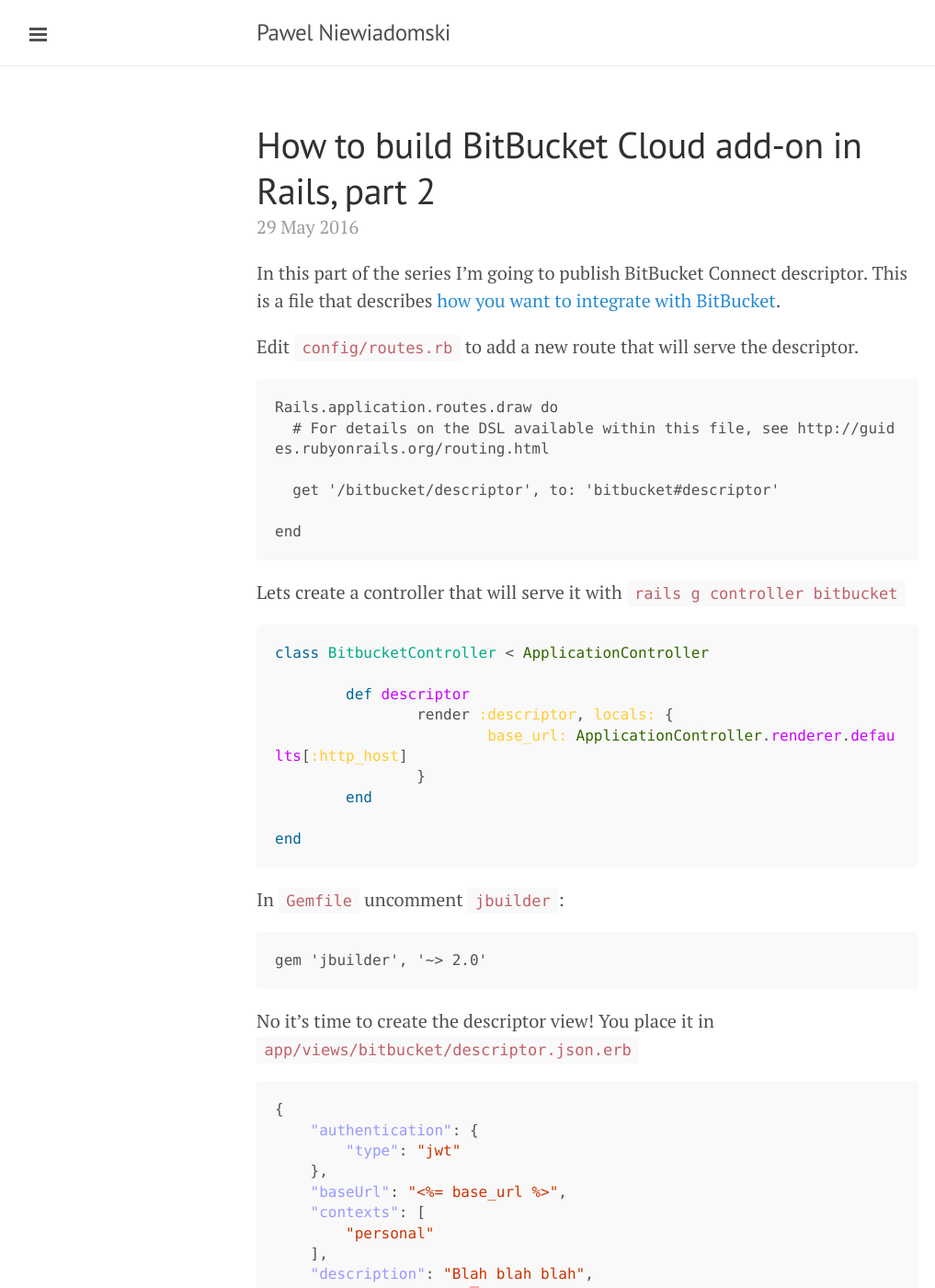
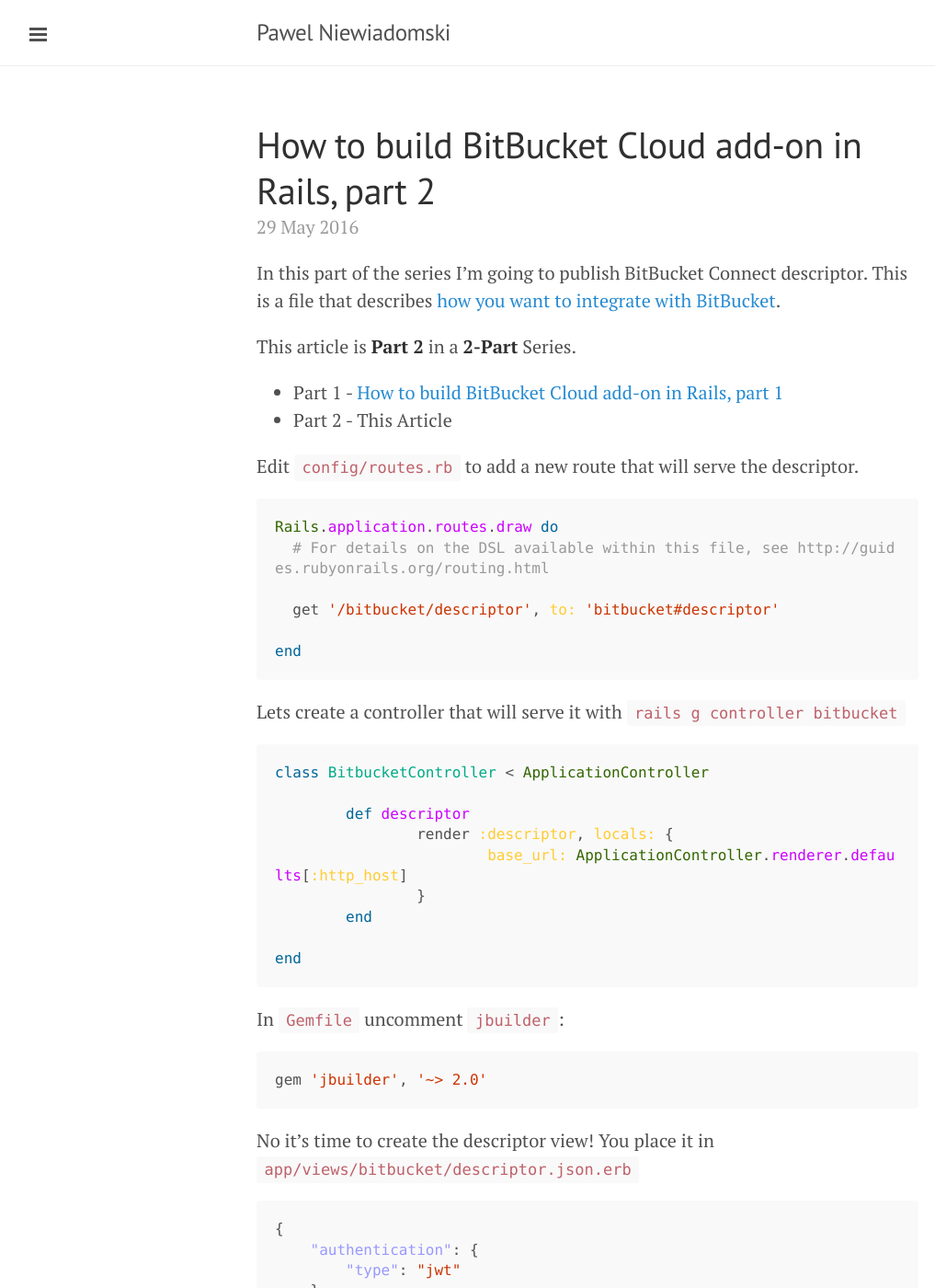
Before and after one commit to pawelniewie/pawelniewiadomski.com, a Jekyll site: the page built from _posts/2016-05-29-building-bitbucket-add-on-in-rails-part-2.md, in a window 1280 px wide and 1400 px high. Shown: the whole window at 92% size, without its empty margins (1-1018 px from the left). Built offline with Jekyll 4.4.1, drawn with Linux system fonts in a browser that asks for light colours; Markdown is read by kramdown in place of the engine named in the settings; comment, search, counter and statistics services are not loaded; some of the changed text lies outside the part shown.

Commit message:
added syntax highligthing for posts

````diff
--- a/_posts/2016-05-29-building-bitbucket-add-on-in-rails-part-2.md
+++ b/_posts/2016-05-29-building-bitbucket-add-on-in-rails-part-2.md
@@ -10,9 +10,11 @@
 ---
 In this part of the series I'm going to publish BitBucket Connect descriptor. This is a file that describes [how you want to integrate with BitBucket](https://developer.atlassian.com/bitbucket/concepts/connect_descriptor.html).
 
+{% include series.html %}
+
 Edit `config/routes.rb` to add a new route that will serve the descriptor.
 
-```
+```ruby
 Rails.application.routes.draw do
   # For details on the DSL available within this file, see http://guides.rubyonrails.org/routing.html
 
@@ -37,7 +39,7 @@
 
 In `Gemfile` uncomment `jbuilder`:
 
-```
+```ruby
 gem 'jbuilder', '~> 2.0'
 ```
 
@@ -106,5 +108,3 @@
 Now I'm ready to install it in BitBucket, that's something I'm going to cover in next part.
 
 [Get the source code](https://github.com/pawelniewie/bitbucket-rails-add-on/tree/master/part-2)
-
-{% include series.html %}
````
Also changed, not shown: _posts/2016-05-28-building-bitbucket-add-on-in-rails-part-1.md (+2 -2 lines).
